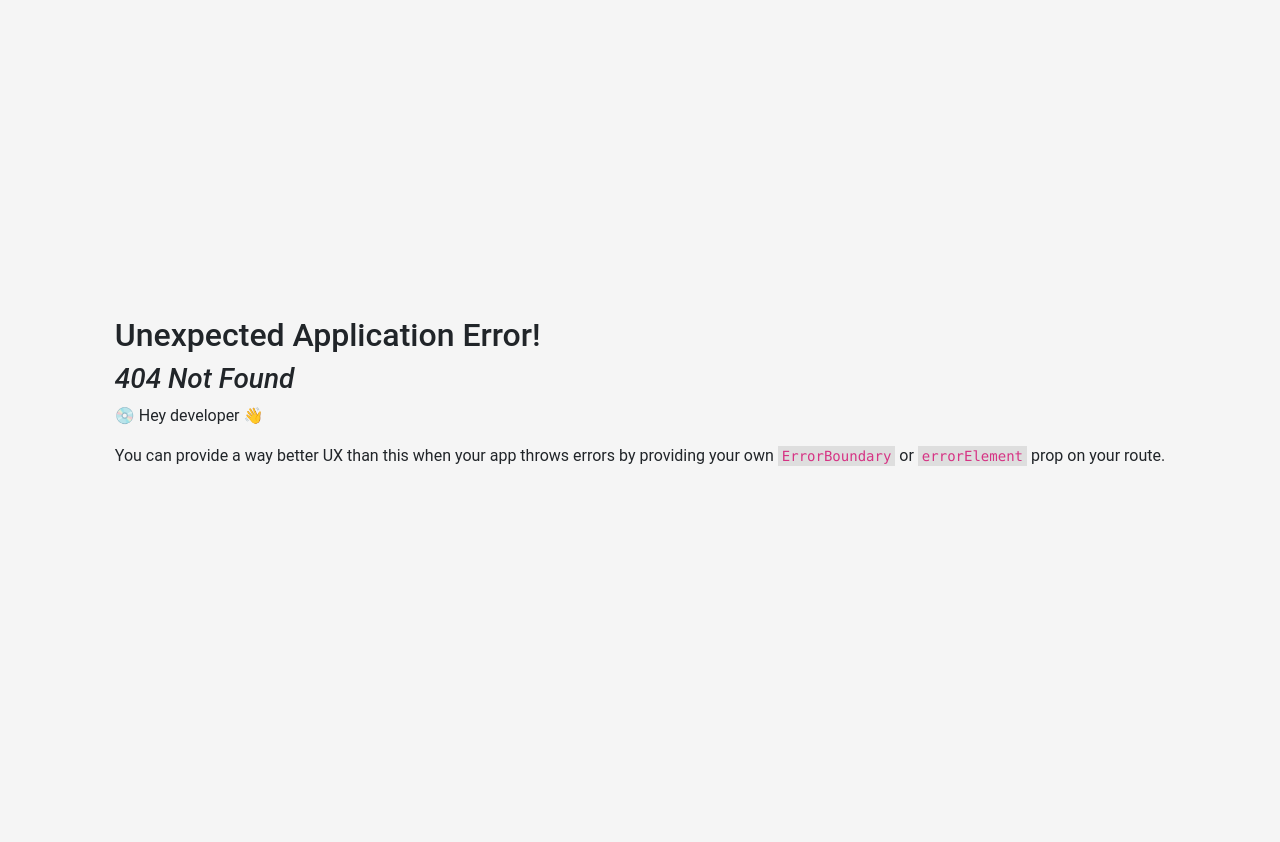
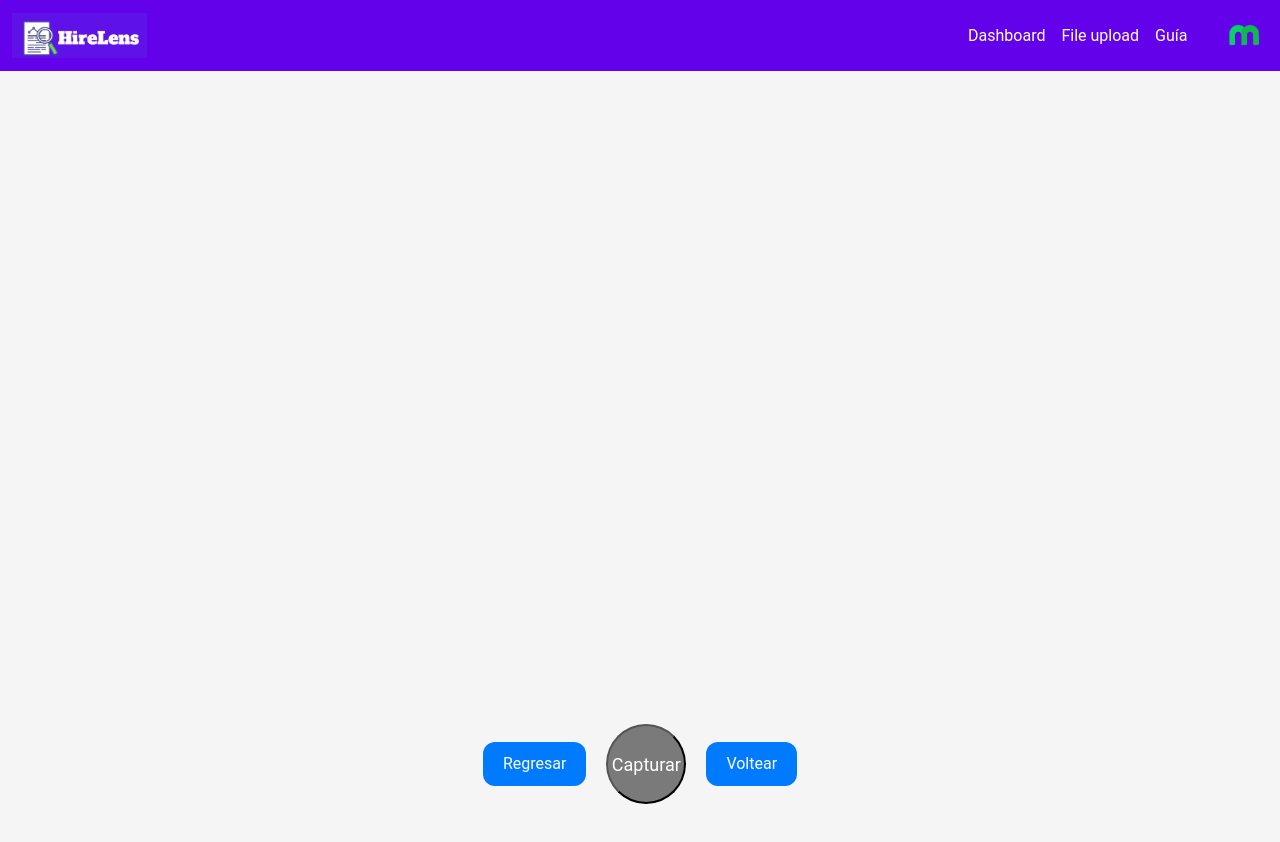
Before and after one commit to camazog1/Scanner_Of_CV, a React (Vite) app in the folder frontend/: page /camera in a window 1280 px wide. Before the commit this address had no page. Shown: the top 842 px of the page. Before the commit the page ends 800 px from the top, so only its background shows below. Built offline with nearby package versions, Linux system fonts and the light colour scheme; no server answers.

Commit message:
File upload or photo taking functionality

```diff
--- a/frontend/package.json
+++ b/frontend/package.json
@@ -12,7 +12,9 @@
   "dependencies": {
     "react": "^19.0.0",
     "react-dom": "^19.0.0",
-    "react-router-dom": "^7.3.0"
+    "react-native-camera": "^4.2.1",
+    "react-router-dom": "^7.3.0",
+    "react-webcam": "^7.2.0"
   },
   "devDependencies": {
     "@eslint/js": "^9.21.0",
--- a/frontend/src/App.jsx
+++ b/frontend/src/App.jsx
@@ -1,24 +1,39 @@
+import React from 'react';
+import { useNavigate } from 'react-router-dom';
 import "@styles/index.css";
+import Button from './components/Button';
 
 function App() {
+  const navigate = useNavigate();
+
+  const handleButtonClick = (action) => {
+    if (action === 'takePhoto') {
+      navigate('/camera');
+    }
+  };
+
   return (
     <div className="app-container">
       <h1>Bienvenid@!</h1>
       <h2>¿Cómo deseas subir la hoja de vida del aspirante?</h2>
 
       <div className="buttons-container">
-        <button className="button-style">
-          <i className="bi bi-file-earmark-minus-fill"></i>
-          <span>Subir PDF</span>
-        </button>
-        <button className="button-style">
-          <i className="bi bi-camera-fill"></i>
-          <span>Tomar foto</span>
-        </button>
-        <button className="button-style">
-          <i className="bi bi-image-fill"></i>
-          <span>Subir imagen de la galeria </span>
-        </button>
+        <Button
+          iconClass="bi bi-file-earmark-minus-fill"
+          text="Subir PDF"
+          action="uploadPDF"
+        />
+        <Button
+          iconClass="bi bi-camera-fill"
+          text="Tomar foto"
+          action="takePhoto"
+          onClick={() => handleButtonClick('takePhoto')}
+        />
+        <Button
+          iconClass="bi bi-image-fill"
+          text="Subir imagen de la galeria"
+          action="uploadImage"
+        />
       </div>
     </div>
   );
--- /dev/null
+++ b/frontend/src/assets/styles/CameraPage.css
@@ -0,0 +1,62 @@
+.camera-page {
+    position: relative;
+    width: 100vw;
+    height: 100vh;
+    display: flex;
+    flex-direction: column;
+    justify-content: center;
+    align-items: center;
+    overflow: hidden;
+}
+
+.camera-controls {
+    position: absolute;
+    bottom: 20px;
+    width: 100%;
+    display: flex;
+    justify-content: center;
+    align-items: center;
+    gap: 20px; /* Espacio entre los botones */
+}
+
+.rounded-button {
+    background-color: #007bff; /* Color de fondo */
+    color: white; /* Color del texto */
+    border: none;
+    border-radius: 50%; /* Bordes redondeados */
+    padding: 15px;
+    font-size: 16px;
+    cursor: pointer;
+    transition: background-color 0.3s;
+}
+
+.rounded-button:hover {
+    background-color: #0056b3; /* Color de fondo al pasar el ratón */
+}
+
+.capture-button {
+    width: 80px;
+    height: 80px;
+    border-radius: 50%;
+    background-color: rgb(122, 122, 122);
+    color: white;
+    font-size: 18px;
+    display: flex;
+    align-items: center;
+    justify-content: center;
+}
+
+.captured-image-container {
+    width: 100%;
+    height: 100%;
+    display: flex;
+    justify-content: center;
+    align-items: center;
+}
+
+.captured-image {
+    max-width: 100%;
+    max-height: 100%;
+    object-fit: contain;
+    transform: scaleX(-1);
+}
--- /dev/null
+++ b/frontend/src/assets/styles/FilePreview.css
@@ -0,0 +1,50 @@
+.file-preview {
+    display: flex;
+    flex-direction: column;
+    align-items: center;
+    justify-content: center;
+    height: calc(100vh - 60px); /* Ajusta la altura restando la altura del navbar */
+    width: 100vw;
+    padding: 20px;
+    box-sizing: border-box;
+    margin-top: 60px; /* Ajusta el margen superior para compensar la altura del navbar */
+}
+
+.file-container {
+    flex: 1;
+    display: flex;
+    align-items: center;
+    justify-content: center;
+    width: 100%;
+    height: 100%;
+}
+
+.file-container img,
+.file-container embed {
+    max-width: 100%;
+    max-height: 100%;
+    width: 100%;
+    height: 100%;
+    object-fit: contain;
+}
+
+.button-container {
+    display: flex;
+    gap: 10px;
+    margin-top: 20px;
+}
+
+.rounded-button {
+    background-color: #007bff; /* Color de fondo */
+    color: white; /* Color del texto */
+    border: none;
+    border-radius: 12px; /* Bordes redondeados */
+    padding: 10px 20px; /* Espaciado interno */
+    font-size: 16px;
+    cursor: pointer;
+    transition: background-color 0.3s;
+}
+
+.rounded-button:hover {
+    background-color: #0056b3; /* Color de fondo al pasar el ratón */
+}
--- /dev/null
+++ b/frontend/src/components/Button.jsx
@@ -0,0 +1,78 @@
+import React, { useState, useRef } from 'react';
+import { useNavigate } from 'react-router-dom';
+import Webcam from 'react-webcam';
+
+function Button({ iconClass, text, action, onClick }) {
+    const [showCamera, setShowCamera] = useState(false);
+    const fileInputRef = useRef(null);
+    const webcamRef = useRef(null);
+    const navigate = useNavigate();
+
+    const handleClick = () => {
+        console.log(`Button clicked: ${text}`);
+        if (onClick) {
+            onClick();
+        } else {
+            switch (action) {
+            case 'uploadPDF':
+                fileInputRef.current.click();
+                break;
+            case 'takePhoto':
+                setShowCamera(true);
+                break;
+            case 'uploadImage':
+                fileInputRef.current.click();
+                break;
+            default:
+                console.log('Acción no definida');
+            }
+        }
+    };
+
+    const handleFileChange = (e) => {
+        const file = e.target.files[0];
+        console.log(file);
+        navigate('/file-preview', { state: { file } });
+    };
+
+    const handleCapture = () => {
+        const imageSrc = webcamRef.current.getScreenshot();
+        console.log(imageSrc);
+        navigate('/file-preview', { state: { file: imageSrc } });
+        setShowCamera(false);
+    };
+
+    return (
+        <>
+            <button className="button-style" onClick={handleClick}>
+                <i className={iconClass}></i>
+                <span>{text}</span>
+            </button>
+            {(action === 'uploadPDF' || action === 'uploadImage') && (
+                <input
+                    type="file"
+                    ref={fileInputRef}
+                    style={{ display: 'none' }}
+                    accept={action === 'uploadPDF' ? 'application/pdf' : 'image/*'}
+                    onChange={handleFileChange}
+                />
+            )}
+            {showCamera && action === 'takePhoto' && (
+                <div>
+                    <Webcam
+                        audio={false}
+                        ref={webcamRef}
+                        screenshotFormat="image/jpeg"
+                        width={350}
+                        height={350}
+                        videoConstraints={{ facingMode: "user" }}
+                        style={{ transform: 'scaleX(-1)' }} // Aplica la transformación para evitar el efecto espejo
+                    />
+                    <button onClick={handleCapture}>Capturar Foto</button>
+                </div>
+            )}
+        </>
+    );
+}
+
+export default Button;
--- a/frontend/src/main.jsx
+++ b/frontend/src/main.jsx
@@ -7,8 +7,9 @@ import About from '@pages/About.jsx'
 import FileUpload from '@pages/FileUpload.jsx'
 import Guide from '@pages/Guide.jsx'
 import MainLayout from '@layouts/MainLayout.jsx'
+import CameraPage from './pages/CameraPage.jsx'
+import FilePreview from './pages/FilePreview.jsx'
 import { createBrowserRouter, RouterProvider } from 'react-router-dom';
-
 
 const router = createBrowserRouter([
   {
@@ -18,6 +19,8 @@ const router = createBrowserRouter([
       { path: "/file-upload", element: <FileUpload /> },
       { path: "/about", element: <About /> },
       { path: "/guide", element: <Guide /> },
+      { path: "/camera", element: <CameraPage /> },
+      { path: "/file-preview", element: <FilePreview /> },
     ]
   }
 ]);
--- /dev/null
+++ b/frontend/src/pages/CameraPage.jsx
@@ -0,0 +1,70 @@
+import React, { useState, useRef } from 'react';
+import Webcam from 'react-webcam';
+import { useNavigate } from 'react-router-dom';
+import '@styles/CameraPage.css'; // Importa el archivo CSS
+
+function CameraPage() {
+    const [facingMode, setFacingMode] = useState("user");
+    const [capturedImage, setCapturedImage] = useState(null);
+    const webcamRef = useRef(null);
+    const navigate = useNavigate();
+
+    const handleCapture = () => {
+        const imageSrc = webcamRef.current.getScreenshot({ width: 1920, height: 1080, quality: 1.0 });
+        setCapturedImage(imageSrc);
+    };
+
+    const handleRetake = () => {
+        setCapturedImage(null);
+    };
+
+    const handleAccept = () => {
+        console.log("Foto aceptada:", capturedImage);
+        navigate("/file-preview", { state: { file: capturedImage } });
+    };
+
+    const handleFlipCamera = () => {
+        setFacingMode((prevMode) => (prevMode === "user" ? "environment" : "user"));
+    };
+
+    const handleGoBack = () => {
+        navigate("/");
+    };
+
+    return (
+        <div className="camera-page">
+            {!capturedImage ? (
+                <Webcam
+                    audio={false}
+                    ref={webcamRef}
+                    screenshotFormat="image/jpeg"
+                    width="100%"
+                    height="100%"
+                    videoConstraints={{ facingMode }}
+                    style={{ transform: facingMode === "user" ? 'scaleX(-1)' : 'none', width: '100%', height: '100%' }}
+                />
+            ) : (
+                <div className="captured-image-container">
+                    <img src={capturedImage} alt="captured" className="captured-image" />
+                </div>
+            )}
+            <div className="camera-controls">
+                {!capturedImage ? (
+                    <>
+                        <button className="rounded-button" onClick={handleGoBack}>Regresar</button>
+                        <button className="capture-button" onClick={handleCapture}>Capturar</button>
+                        <button className="rounded-button" onClick={handleFlipCamera}>Voltear</button>
+                    </>
+                ) : (
+                    <>
+                        <button className="rounded-button" onClick={handleRetake}>Reintentar</button>
+                        <button className="rounded-button" onClick={handleAccept}>Aceptar</button>
+                        <button className="rounded-button" onClick={handleGoBack}>Regresar</button>
+                    </>
+                )}
+            </div>
+        </div>
+    );
+}
+
+export default CameraPage;
--- /dev/null
+++ b/frontend/src/pages/FilePreview.jsx
@@ -0,0 +1,37 @@
+import React from 'react';
+import { useLocation, useNavigate } from 'react-router-dom';
+import '@styles/FilePreview.css'; // Importa el archivo CSS
+
+function FilePreview() {
+    const location = useLocation();
+    const navigate = useNavigate();
+    const { file } = location.state || {};
+
+    if (!file) {
+        return <div>No se seleccionó ningún archivo.</div>;
+    }
+
+    const handleGoBack = () => {
+        navigate('/');
+    };
+
+    return (
+        <div className="file-preview">
+            <div className="file-container">
+                {typeof file === 'string' ? (
+                    <img src={file} alt="preview" />
+                ) : file.type.startsWith('image/') ? (
+                    <img src={URL.createObjectURL(file)} alt="preview" />
+                ) : (
+                    <embed src={URL.createObjectURL(file)} type={file.type} />
+                )}
+            </div>
+            <div className="button-container">
+                <button className="rounded-button" onClick={handleGoBack}>Regresar</button>
+                <button className="rounded-button" onClick={handleGoBack}>Confirmar</button>
+            </div>
+        </div>
+    );
+}
+
+export default FilePreview;
```
Also changed, not shown: 1 other file (tests, documents, lock files or other folders).
